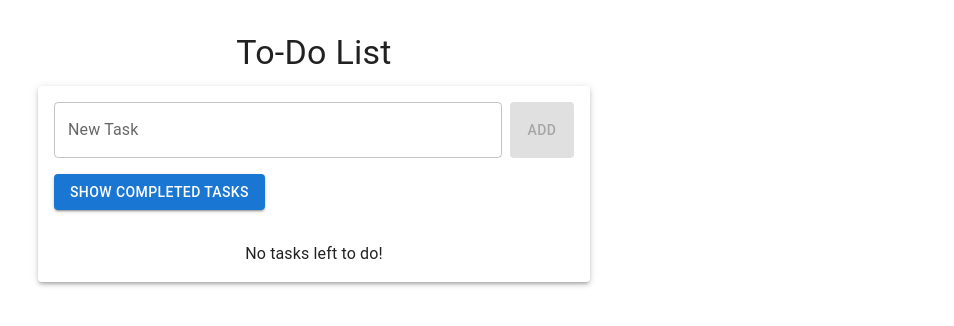
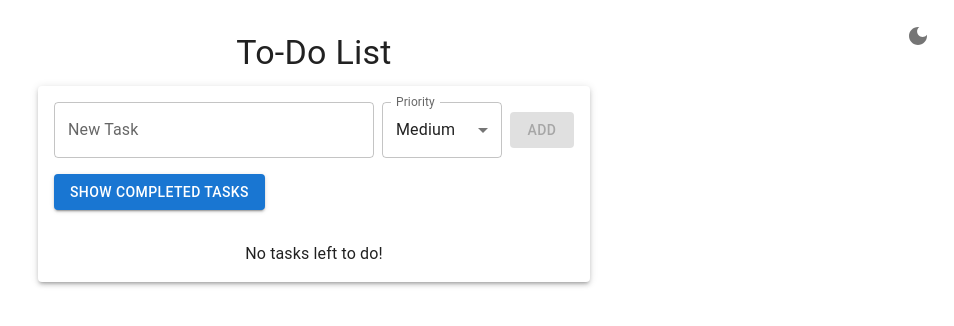
Before and after one commit to Nahian-H/ToDoListApp, a React (Vite) app: page / in a window 1280 px wide. Shown: the top 326 px of the page, without its empty margins (326-1280 px from the left). Built offline with nearby package versions, Linux system fonts and the light colour scheme.

Commit message:
added dark mode toggle and task prioritisation label

```diff
--- a/src/App.tsx
+++ b/src/App.tsx
@@ -1,18 +1,53 @@
-import React from 'react';
+// import React from 'react';
+// import { CssBaseline, Container, Typography } from '@mui/material';
+// import ToDoList from './ToDoList';
+
+// const App: React.FC = () => {
+//   return (
+//     <>
+//       <CssBaseline />
+//       <Container maxWidth="sm" sx={{ mt: 4 }}>
+//         <Typography variant="h4" component="h1" align="center" gutterBottom>
+//           To-Do List
+//         </Typography>
+//         <ToDoList />
+//       </Container>
+//     </>
+//   );
+// };
+
+// export default App;
+// App.tsx
+import React, { useState } from 'react';
 import { CssBaseline, Container, Typography } from '@mui/material';
+import { createTheme, ThemeProvider } from '@mui/material/styles';
 import ToDoList from './ToDoList';
+import ThemeToggle from './ThemeToggle';
 
 const App: React.FC = () => {
+  const [darkMode, setDarkMode] = useState(false);
+
+  const theme = createTheme({
+    palette: {
+      mode: darkMode ? 'dark' : 'light',
+    },
+  });
+
+  const toggleTheme = () => {
+    setDarkMode((prev) => !prev);
+  };
+
   return (
-    <>
+    <ThemeProvider theme={theme}>
       <CssBaseline />
+      <ThemeToggle darkMode={darkMode} toggleTheme={toggleTheme} />
       <Container maxWidth="sm" sx={{ mt: 4 }}>
         <Typography variant="h4" component="h1" align="center" gutterBottom>
           To-Do List
         </Typography>
         <ToDoList />
       </Container>
-    </>
+    </ThemeProvider>
   );
 };
 
--- a/src/InputProps.tsx
+++ b/src/InputProps.tsx
@@ -1,20 +1,22 @@
 import React, { useState } from 'react';
-import { Box, TextField, Button } from '@mui/material';
+import { Box, TextField, Button, Select, MenuItem, InputLabel, FormControl } from '@mui/material';
 
 interface InputFieldProps {
-  onAddTask: (text: string) => void;
+  onAddTask: (text: string, priority: 'Low' | 'Medium' | 'High') => void;
 }
 
 const InputProps: React.FC<InputFieldProps> = ({ onAddTask }) => {
   const [input, setInput] = useState('');
+  const [priority, setPriority] = useState<'Low' | 'Medium' | 'High'>('Medium');
 
   const handleAddTask = () => {
-    onAddTask(input);
+    onAddTask(input, priority);
     setInput(''); // Clear input field
+    setPriority('Medium'); // Reset priority to default
   };
 
   return (
-    <Box sx={{ display: 'flex', gap: 1 }}>
+    <Box sx={{ display: 'flex', gap: 1, alignItems: 'center' }}>
       <TextField
         fullWidth
         variant="outlined"
@@ -22,6 +24,22 @@ const InputProps: React.FC<InputFieldProps> = ({ onAddTask }) => {
         value={input}
         onChange={(e) => setInput(e.target.value)}
       />
+      <FormControl variant="outlined" sx={{ minWidth: 120 }}>
+        <InputLabel id="priority-label">Priority</InputLabel>
+        <Select
+          data-testid="priority-select"
+          labelId="priority-label"
+          id="priority-select"
+          label="Priority"
+          value={priority}
+          onChange={(e) => setPriority(e.target.value as 'Low' | 'Medium' | 'High')}
+          renderValue={(selected) => String(selected)}
+        >
+          <MenuItem value="Low">Low</MenuItem>
+          <MenuItem value="Medium">Medium</MenuItem>
+          <MenuItem value="High">High</MenuItem>
+        </Select>
+      </FormControl>
       <Button
         variant="contained"
         color="primary"
@@ -35,3 +53,43 @@ const InputProps: React.FC<InputFieldProps> = ({ onAddTask }) => {
 };
 
 export default InputProps;
+
+
+
+// import React, { useState } from 'react';
+// import { Box, TextField, Button } from '@mui/material';
+
+// interface InputFieldProps {
+//   onAddTask: (text: string) => void;
+// }
+
+// const InputProps: React.FC<InputFieldProps> = ({ onAddTask }) => {
+//   const [input, setInput] = useState('');
+
+//   const handleAddTask = () => {
+//     onAddTask(input);
+//     setInput(''); // Clear input field
+//   };
+
+//   return (
+//     <Box sx={{ display: 'flex', gap: 1 }}>
+//       <TextField
+//         fullWidth
+//         variant="outlined"
+//         label="New Task"
+//         value={input}
+//         onChange={(e) => setInput(e.target.value)}
+//       />
+//       <Button
+//         variant="contained"
+//         color="primary"
+//         onClick={handleAddTask}
+//         disabled={!input.trim()}
+//       >
+//         Add
+//       </Button>
+//     </Box>
+//   );
+// };
+
+// export default InputProps;
--- /dev/null
+++ b/src/ThemeToggle.tsx
@@ -0,0 +1,27 @@
+import React from 'react';
+import { IconButton } from '@mui/material';
+import DarkModeIcon from '@mui/icons-material/DarkMode';
+import LightModeIcon from '@mui/icons-material/LightMode';
+
+interface ThemeToggleProps {
+  darkMode: boolean;
+  toggleTheme: () => void;
+}
+
+const ThemeToggle: React.FC<ThemeToggleProps> = ({ darkMode, toggleTheme }) => {
+  return (
+    <IconButton
+      onClick={toggleTheme}
+      data-testid="theme-toggle"
+      sx={{ position: 'fixed', top: 16, right: 16 }}
+    >
+      {darkMode ? (
+        <LightModeIcon data-testid="light-mode-icon" />
+      ) : (
+        <DarkModeIcon data-testid="dark-mode-icon" />
+      )}
+    </IconButton>
+  );
+};
+
+export default ThemeToggle;
--- a/src/ToDoList.tsx
+++ b/src/ToDoList.tsx
@@ -3,21 +3,27 @@ import { List, Typography, Paper, Button } from "@mui/material";
 import InputProps from "./InputProps";
 import ToDoItem from "./ToDoListItem";
 
+// In your ToDoList.tsx or a shared types file
 interface Task {
   id: number;
   text: string;
   completed: boolean;
+  priority: 'Low' | 'Medium' | 'High';
 }
+
 
 const ToDoList: React.FC = () => {
   const [tasks, setTasks] = useState<Task[]>([]);
   const [showCompleted, setShowCompleted] = useState<boolean>(false);
 
-  const addTask = (text: string) => {
-    if (text.trim()) {
-      setTasks((prev) => [...prev, { id: Date.now(), text, completed: false }]);
-    }
-  };
+const addTask = (text: string, priority: 'Low' | 'Medium' | 'High') => {
+  if (text.trim()) {
+    setTasks((prev) => [
+      ...prev,
+      { id: Date.now(), text, completed: false, priority }
+    ]);
+  }
+};
 
   const toggleTask = (id: number) => {
     setTasks((prev) =>
@@ -31,6 +37,48 @@ const ToDoList: React.FC = () => {
     setTasks((prev) => prev.filter((task) => task.id !== id));
   };
 
+
+
+  const filteredTasks = showCompleted
+    ? tasks.filter((task) => task.completed) // Show only completed
+    : tasks.filter((task) => !task.completed); // Show only incomplete (default)
+
+  return (
+    <Paper elevation={3} sx={{ p: 2 }}>
+      <InputProps onAddTask={addTask} />
+
+      {/* Toggle Button */}
+      <Button
+        variant="contained"
+        color={showCompleted ? "success" : "primary"}
+        onClick={() => setShowCompleted((prev) => !prev)}
+        sx={{ mt: 2, mb: 2 }}
+      >
+        {showCompleted ? "Show Tasks Left" : "Show Completed Tasks"}
+      </Button>
+
+      {/* Task List */}
+      {filteredTasks.length > 0 ? (
+        <List>
+          {filteredTasks.map((task) => (
+            <ToDoItem
+              key={task.id}
+              task={task}
+              onToggle={toggleTask}
+              onDelete={deleteTask}
+            />
+          ))}
+        </List>
+      ) : (
+        <Typography align="center" sx={{ mt: 2 }}>
+          {showCompleted ? "No completed tasks yet!" : "No tasks left to do!"}
+        </Typography>
+      )}
+    </Paper>
+  );
+};
+
+export default ToDoList;
   // const completedTasks = tasks.filter((task) => task.completed);
   //   return (
   //     <Paper elevation={3} sx={{ p: 2 }}>
@@ -116,44 +164,3 @@ const ToDoList: React.FC = () => {
   //     </Paper>
   //   );
   // };
-
-  const filteredTasks = showCompleted
-    ? tasks.filter((task) => task.completed) // Show only completed
-    : tasks.filter((task) => !task.completed); // Show only incomplete (default)
-
-  return (
-    <Paper elevation={3} sx={{ p: 2 }}>
-      <InputProps onAddTask={addTask} />
-
-      {/* Toggle Button */}
-      <Button
-        variant="contained"
-        color={showCompleted ? "success" : "primary"}
-        onClick={() => setShowCompleted((prev) => !prev)}
-        sx={{ mt: 2, mb: 2 }}
-      >
-        {showCompleted ? "Show Tasks Left" : "Show Completed Tasks"}
-      </Button>
-
-      {/* Task List */}
-      {filteredTasks.length > 0 ? (
-        <List>
-          {filteredTasks.map((task) => (
-            <ToDoItem
-              key={task.id}
-              task={task}
-              onToggle={toggleTask}
-              onDelete={deleteTask}
-            />
-          ))}
-        </List>
-      ) : (
-        <Typography align="center" sx={{ mt: 2 }}>
-          {showCompleted ? "No completed tasks yet!" : "No tasks left to do!"}
-        </Typography>
-      )}
-    </Paper>
-  );
-};
-
-export default ToDoList;
--- a/src/ToDoListItem.tsx
+++ b/src/ToDoListItem.tsx
@@ -1,3 +1,60 @@
+// import React from "react";
+// import {
+//   ListItem,
+//   ListItemText,
+//   Checkbox,
+//   IconButton,
+//   Typography,
+// } from "@mui/material";
+// import DeleteIcon from "@mui/icons-material/Delete";
+
+// interface Task {
+//   id: number;
+//   text: string;
+//   completed: boolean;
+// }
+
+// interface ToDoItemProps {
+//   task: Task;
+//   onToggle: (id: number) => void;
+//   onDelete: (id: number) => void;
+// }
+
+// const ToDoItem: React.FC<ToDoItemProps> = ({ task, onToggle, onDelete }) => {
+//   return (
+//     <ListItem
+//       secondaryAction={
+//         <IconButton edge="end" onClick={() => onDelete(task.id)}>
+//           <DeleteIcon />
+//         </IconButton>
+//       }
+//       sx={{
+//         bgcolor: task.completed ? "action.selected" : "background.paper",
+//         mb: 1,
+//       }}
+//     >
+//       <Checkbox
+//         edge="start"
+//         checked={task.completed}
+//         onChange={() => onToggle(task.id)}
+//       />
+//       <ListItemText
+//         primary={
+//           <Typography
+//             variant="body1"
+//             sx={{
+//               textDecoration: task.completed ? "line-through" : "none",
+//             }}
+//           >
+//             {task.text}
+//           </Typography>
+//         }
+//       />
+//     </ListItem>
+//   );
+// };
+
+// export default ToDoItem;
 import React from "react";
 import {
   ListItem,
@@ -5,6 +62,8 @@ import {
   Checkbox,
   IconButton,
   Typography,
+  Chip,
+  Box,
 } from "@mui/material";
 import DeleteIcon from "@mui/icons-material/Delete";
 
@@ -12,6 +71,7 @@ interface Task {
   id: number;
   text: string;
   completed: boolean;
+  priority: "Low" | "Medium" | "High";
 }
 
 interface ToDoItemProps {
@@ -40,6 +100,7 @@ const ToDoItem: React.FC<ToDoItemProps> = ({ task, onToggle, onDelete }) => {
       />
       <ListItemText
         primary={
+          <Box sx={{ display: "flex", alignItems: "center" }}>
             <Typography
               variant="body1"
               sx={{
@@ -48,6 +109,20 @@ const ToDoItem: React.FC<ToDoItemProps> = ({ task, onToggle, onDelete }) => {
             >
               {task.text}
             </Typography>
+            {/* Chip to display the task priority */}
+            <Chip
+              label={task.priority}
+              size="small"
+              color={
+                task.priority === "High"
+                  ? "error"
+                  : task.priority === "Medium"
+                  ? "warning"
+                  : "success"
+              }
+              sx={{ ml: 1 }}
+            />
+          </Box>
         }
       />
     </ListItem>
```
Lines whose indentation alone changed are shown as unchanged.
